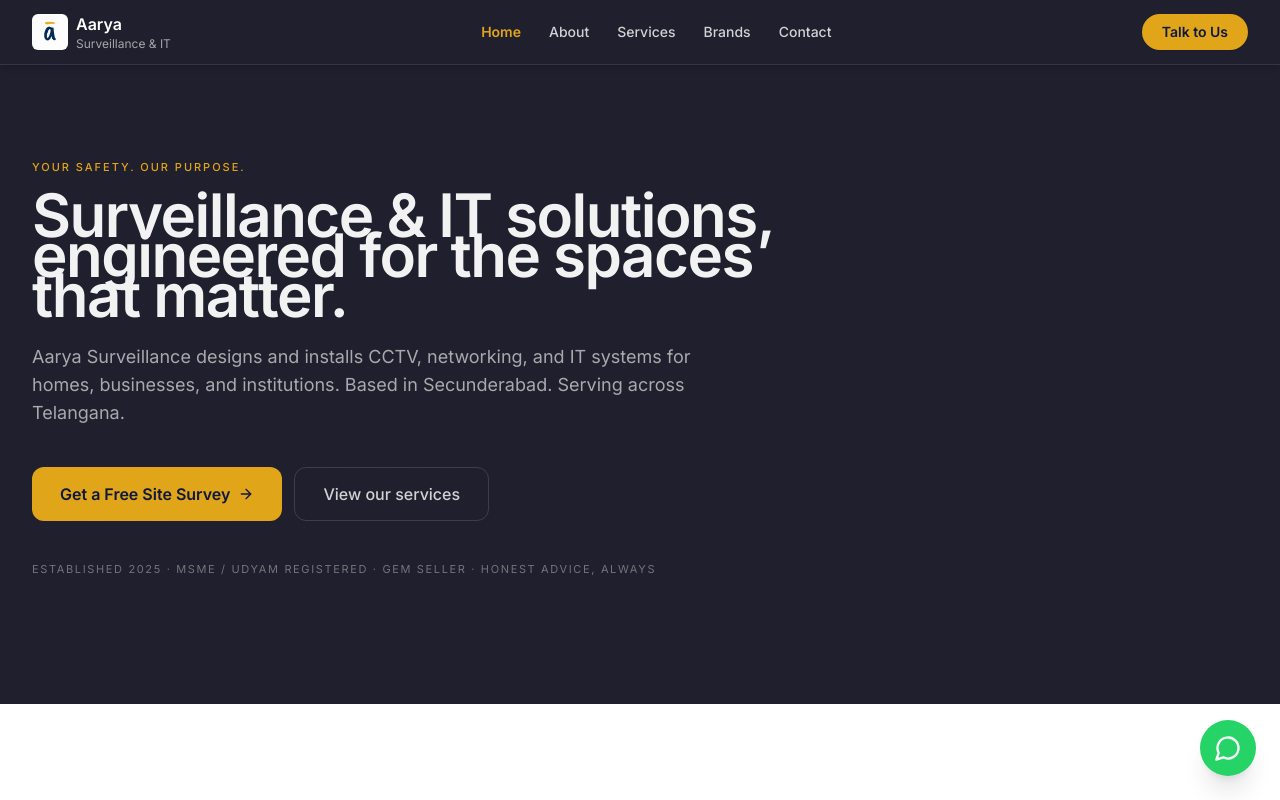
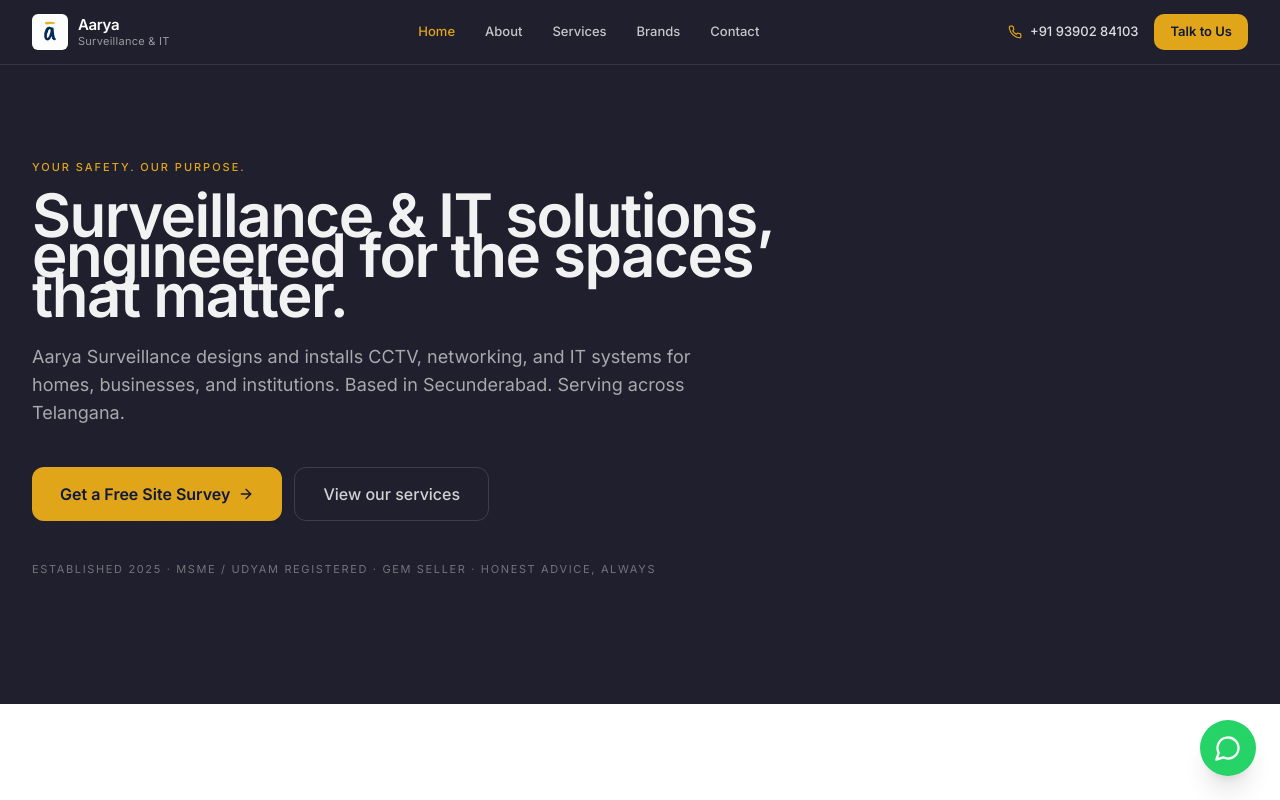
Before and after one commit to ryaview-ai/aarya-surveillance-website, a React (Vite) app: page / in a window 1280 px wide. Shown: the top 800 px of the page. Built offline with nearby package versions, Linux system fonts and the light colour scheme.

Commit message:
Navbar.tsx

```diff
--- a/src/components/Navbar.tsx
+++ b/src/components/Navbar.tsx
@@ -1,6 +1,6 @@
 import { useState, useEffect } from "react";
 import { Link, useLocation } from "react-router-dom";
-import { Menu, X } from "lucide-react";
+import { Menu, X, Phone } from "lucide-react";
 import { motion, AnimatePresence } from "framer-motion";
 import AaryaLogo from "./AaryaLogo";
 
@@ -12,44 +12,40 @@ const navLinks = [
   { label: "Contact",  to: "/contact" },
 ];
 
+const PHONE_DISPLAY = "+91 93902 84103";
+const PHONE_TEL = "+919390284103";
+
 const Navbar = () => {
-  const [scrolled, setScrolled]     = useState(false);
   const [mobileOpen, setMobileOpen] = useState(false);
   const location = useLocation();
-
-  useEffect(() => {
-    const onScroll = () => setScrolled(window.scrollY > 20);
-    window.addEventListener("scroll", onScroll);
-    return () => window.removeEventListener("scroll", onScroll);
-  }, []);
 
   useEffect(() => { setMobileOpen(false); }, [location]);
 
   return (
-    <header className="fixed top-0 left-0 right-0 z-50 bg-charcoal shadow-md border-b border-white/10">
+    <header className="fixed top-0 left-0 right-0 z-50 bg-charcoal border-b border-white/10">
       <div className="container mx-auto flex items-center justify-between h-16 px-4 lg:px-8">
 
         {/* Logo */}
-        <Link to="/" className="flex items-center gap-2">
+        <Link to="/" className="flex items-center gap-2.5">
           <AaryaLogo />
-          <span className="font-semibold text-white text-sm lg:text-base leading-tight">
+          <span className="font-semibold text-white text-sm lg:text-[15px] leading-tight tracking-tight">
             Aarya
-            <span className="block text-xs font-normal text-white/60">
-              Surveillance & IT
+            <span className="block text-[11px] font-normal text-white/55 tracking-wide">
+              Surveillance &amp; IT
             </span>
           </span>
         </Link>
 
         {/* Desktop Nav */}
-        <nav className="hidden md:flex items-center gap-1">
+        <nav className="hidden md:flex items-center gap-0.5">
           {navLinks.map((link) => (
             <Link
               key={link.to}
               to={link.to}
-              className={`px-3 py-2 rounded-md text-sm font-medium transition-colors ${
+              className={`px-3.5 py-2 rounded-md text-[13px] font-medium transition-colors ${
                 location.pathname === link.to
-                  ? "text-secondary font-semibold"
-                  : "text-white/80 hover:text-secondary hover:bg-white/5"
+                  ? "text-secondary"
+                  : "text-white/75 hover:text-white"
               }`}
             >
               {link.label}
@@ -57,13 +53,22 @@ const Navbar = () => {
           ))}
         </nav>
 
-        {/* CTA */}
-        <Link
-          to="/contact"
-          className="hidden md:inline-flex items-center px-5 py-2 rounded-full bg-secondary text-secondary-foreground font-semibold text-sm hover:brightness-110 transition-all shadow-sm"
-        >
-          Talk to Us
-        </Link>
+        {/* Right: phone + CTA */}
+        <div className="hidden md:flex items-center gap-4">
+          <a
+            href={`tel:${PHONE_TEL}`}
+            className="flex items-center gap-2 text-[13px] font-medium text-white/85 hover:text-secondary transition-colors"
+          >
+            <Phone size={14} className="text-secondary" />
+            {PHONE_DISPLAY}
+          </a>
+          <Link
+            to="/contact"
+            className="inline-flex items-center px-4 py-2 rounded-lg bg-secondary text-secondary-foreground font-semibold text-[13px] hover:brightness-105 transition-all"
+          >
+            Talk to Us
+          </Link>
+        </div>
 
         {/* Mobile toggle */}
         <button
@@ -85,12 +90,12 @@ const Navbar = () => {
             transition={{ type: "spring", damping: 25, stiffness: 200 }}
             className="fixed inset-0 top-16 bg-charcoal z-40 flex flex-col p-6 md:hidden"
           >
-            <nav className="flex flex-col gap-2">
+            <nav className="flex flex-col gap-1.5">
               {navLinks.map((link) => (
                 <Link
                   key={link.to}
                   to={link.to}
-                  className={`px-4 py-3 rounded-lg text-lg font-medium transition-colors ${
+                  className={`px-4 py-3 rounded-lg text-base font-medium transition-colors ${
                     location.pathname === link.to
                       ? "text-secondary bg-white/10"
                       : "text-white/80 hover:text-secondary hover:bg-white/10"
@@ -100,10 +105,17 @@ const Navbar = () => {
                 </Link>
               ))}
             </nav>
-            <div className="mt-6">
+            <div className="mt-6 flex flex-col gap-3">
+              <a
+                href={`tel:${PHONE_TEL}`}
+                className="inline-flex items-center justify-center gap-2 w-full px-5 py-3 rounded-lg border border-white/15 text-white font-medium text-base"
+              >
+                <Phone size={16} className="text-secondary" />
+                {PHONE_DISPLAY}
+              </a>
               <Link
                 to="/contact"
-                className="inline-flex items-center justify-center w-full px-5 py-3 rounded-full bg-secondary text-secondary-foreground font-semibold text-base"
+                className="inline-flex items-center justify-center w-full px-5 py-3 rounded-lg bg-secondary text-secondary-foreground font-semibold text-base"
               >
                 Talk to Us
               </Link>
```
